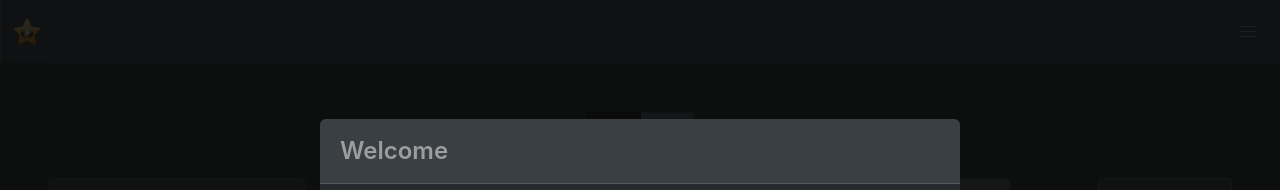
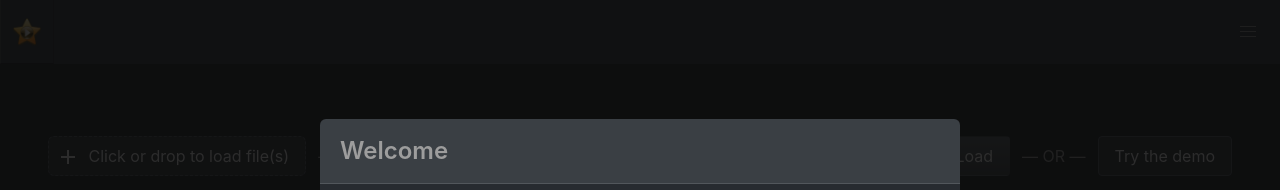
Before and after one commit to suterma/replayer-pwa, a Vue app: page /#/edit in a window 1280 px wide. Shown: the top 190 px of the page. Built offline with nearby package versions, Linux system fonts and the light colour scheme; what outfront would draw is missing.

Commit message:
removed the edit toggler

```diff
--- a/src/views/Edit.vue
+++ b/src/views/Edit.vue
@@ -1,6 +1,4 @@
 <template>
-    <ToggleButton v-model="isEditable" onText="Edit" offText="Play" />
-
     <Compilation
         :compilation="compilation"
         v-if="hasCompilation"
@@ -17,7 +15,6 @@
 import { defineComponent } from 'vue';
 import Compilation from '@/components/Compilation.vue';
 import MediaDropZone from '@/components/MediaDropZone.vue';
-import ToggleButton from '@/components/ToggleButton.vue';
 import { ICompilation } from '@/store/compilation-types';
 
 /** A view for playing an existing compilation */
@@ -26,7 +23,6 @@ export default defineComponent({
     components: {
         Compilation,
         MediaDropZone,
-        ToggleButton,
     },
     data() {
         return {
```
